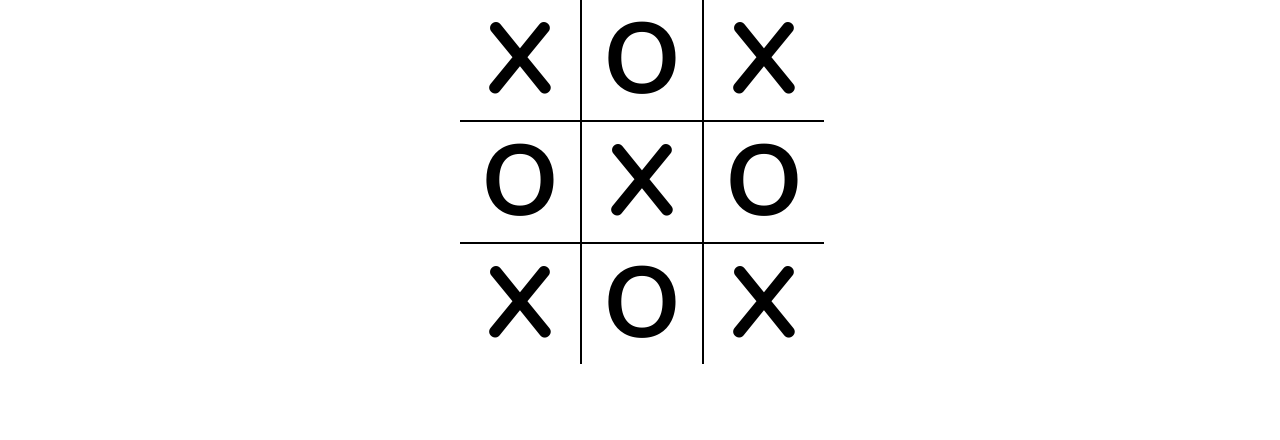
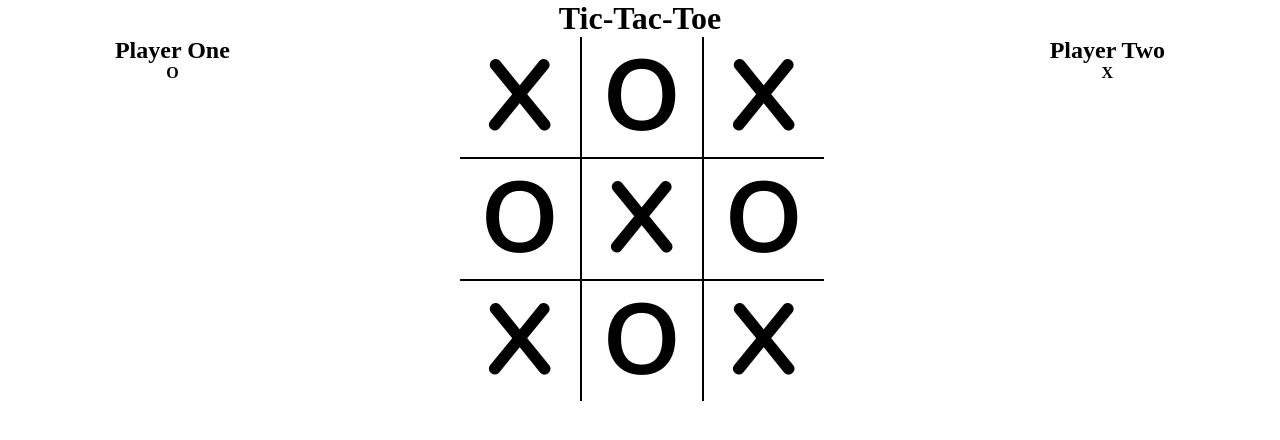
Before and after one commit to hineshvadgama/tic-tac-toe, a React app: page / in a window 1280 px wide. Shown: the top 440 px of the page. Built offline with nearby package versions, Linux system fonts and the light colour scheme.

Commit message:
added all other components

```diff
--- /dev/null
+++ b/src/components/App/App.css
@@ -0,0 +1,25 @@
+.mobile-app-container {
+    display: none;
+}
+
+.page-grid {
+    display: grid;
+    grid-template-columns: auto auto auto;
+    margin: 0 auto;
+}
+
+.grid-item {
+    text-align: center;
+}
+
+@media only screen and (max-width: 480px) {
+
+    .desktop-app-container {
+        display: none;
+    }
+
+    .mobile-app-container {
+        display: block;
+    }
+
+}
--- a/src/components/App/App.js
+++ b/src/components/App/App.js
@@ -1,12 +1,40 @@
 import React from 'react';
-import Grid from '../Grid/Grid.js';
+import './App.css';
+import Header from '../Header/Header.js';
+import GameGrid from '../GameGrid/GameGrid.js';
+import PlayerInfo from '../PlayerInfo/PlayerInfo.js';
 
 const App = () => {
 
     return (
+
         <>
-            <Grid />
+
+        <div className="desktop-app-container">
+
+            <Header />
+
+            <div className="page-grid">
+
+                <div className="grid-item"><PlayerInfo playerName="Player One" symbol="O" /></div>
+                <div className="grid-item"><GameGrid /></div>
+                <div className="grid-item"><PlayerInfo playerName="Player Two" symbol="X" /></div>
+
+            </div>
+
+        </div>
+
+        <div className="mobile-app-container">
+
+            <Header />
+            <GameGrid />
+            <PlayerInfo playerName="Player One" symbol="O" />
+            <PlayerInfo playerName="Player Two" symbol="X" />
+
+        </div>
+
         </>
+
     )
 
 }
--- a/src/components/Grid/Grid.css
+++ b/src/components/GameGrid/GameGrid.css
@@ -2,8 +2,11 @@
     display: grid;
     grid-template-columns: auto auto auto;
     width: 360px;
+    height: 360px;
     margin-left: auto;
     margin-right: auto;
+    font-family: 'Nunito';
+    font-weight: bold;
 }
 
 .grid-square {
--- a/src/components/Grid/Grid.js
+++ b/src/components/GameGrid/GameGrid.js
@@ -1,7 +1,7 @@
 import React from 'react';
-import './Grid.css';
+import './GameGrid.css';
 
-const Grid = () => {
+const GameGrid = () => {
 
     return (
 
@@ -23,4 +23,4 @@ const Grid = () => {
 
 }
 
-export default Grid;
+export default GameGrid;
--- /dev/null
+++ b/src/components/Header/Header.css
@@ -0,0 +1,3 @@
+#app-header {
+    text-align: center;
+}
--- /dev/null
+++ b/src/components/Header/Header.js
@@ -0,0 +1,12 @@
+import React from 'react';
+import './Header.css';
+
+const Header = () => {
+
+    return (
+        <h1 id="app-header">Tic-Tac-Toe</h1>
+    )
+
+}
+
+export default Header;
--- /dev/null
+++ b/src/components/PlayerInfo/PlayerInfo.js
@@ -0,0 +1,16 @@
+import React from 'react';
+
+const PlayerInfo = (props) => {
+
+    return (
+
+        <>
+            <h2>{props.playerName}</h2>
+            <strong>{props.symbol}</strong>
+        </>
+
+    )
+
+}
+
+export default PlayerInfo;
--- a/src/index.css
+++ b/src/index.css
@@ -1,7 +1,6 @@
-@font-face {
-    font-family: 'Nunito';
-    src: url('./fonts/Nunito/Nunito-Regular.ttf');
-    font-weight: normal;
+* {
+    margin: 0;
+    padding: 0;
 }
 
 @font-face {
@@ -9,9 +8,3 @@
     src: url('./fonts/Nunito/Nunito-Bold.ttf');
     font-weight: bold;
 }
-
-* {
-    margin: 0;
-    padding: 0;
-    font-family: 'Nunito';
-}
--- a/src/index.html
+++ b/src/index.html
@@ -1,6 +1,7 @@
 <!DOCTYPE html>
 <html>
     <head>
+        <meta name="viewport" content="width=device-width, initial-scale=1.0, shrink-to-fit=no">
         <title>Webpack Quck Start Guide</title>
     </head>
     <body>
```
